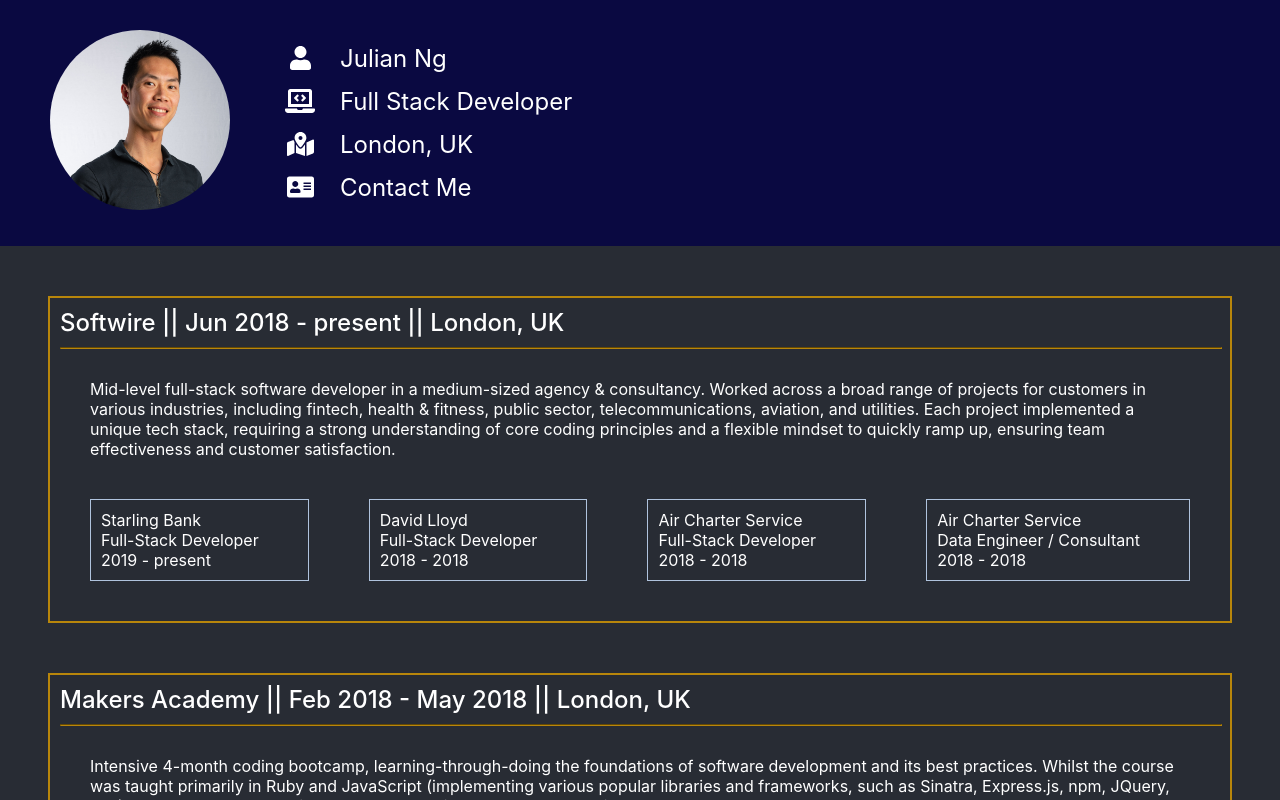
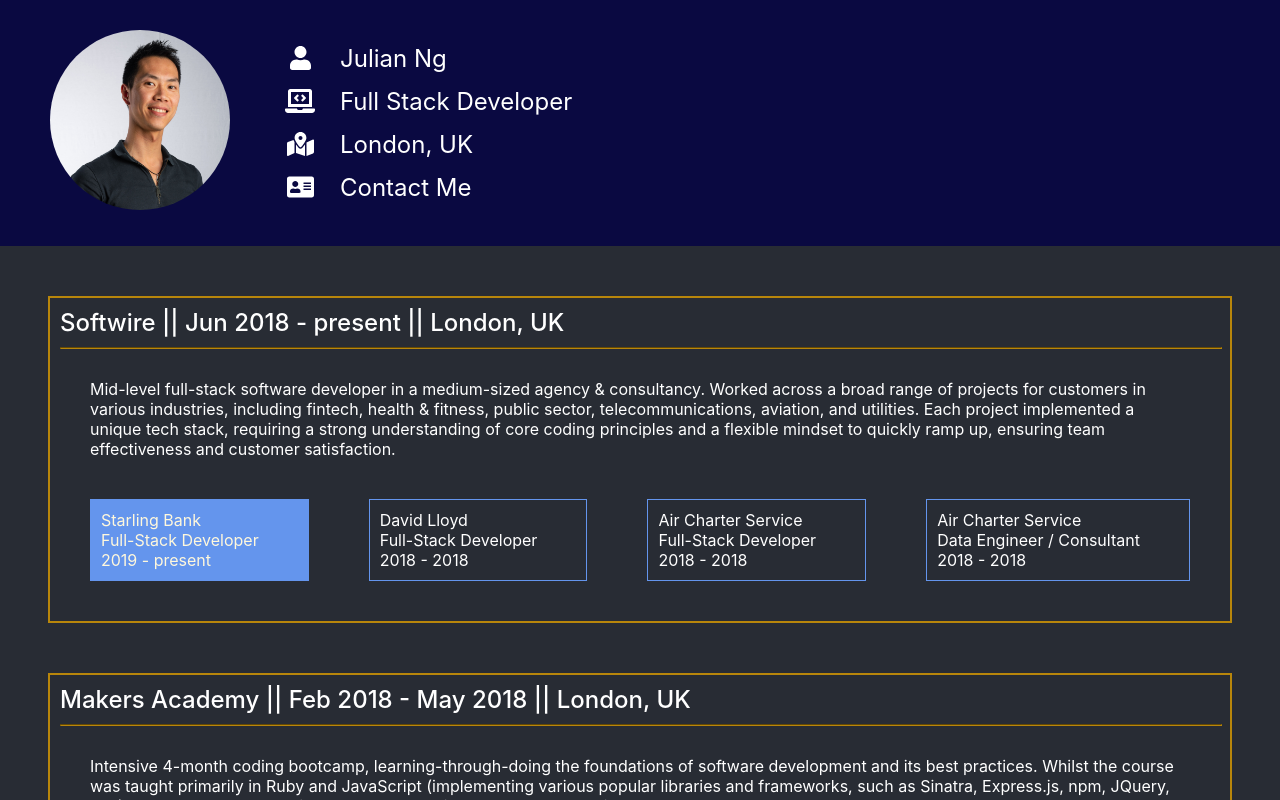
Before and after one commit to julesnuggy/cv, a React (Create React App) app: page / in a window 1280 px wide. In both pictures the pointer is over the element 199 px from the left and 540 px from the top of the page. Shown: the top 800 px of the page. Built offline with nearby package versions, Linux system fonts and the light colour scheme.

Commit message:
Add hover styles to Project

```diff
--- a/src/styles/project.css
+++ b/src/styles/project.css
@@ -2,7 +2,14 @@
     flex-grow: 1;
     min-width: 200px;
     margin: 30px;
-    border: solid 1px lightsteelblue;
+    border: solid 1px cornflowerblue;
+}
+
+.project:hover {
+    cursor: pointer;
+    background-color: cornflowerblue;
+    color: cornsilk;
+    transition: 0.5s;
 }
 
 .project-details {
```
